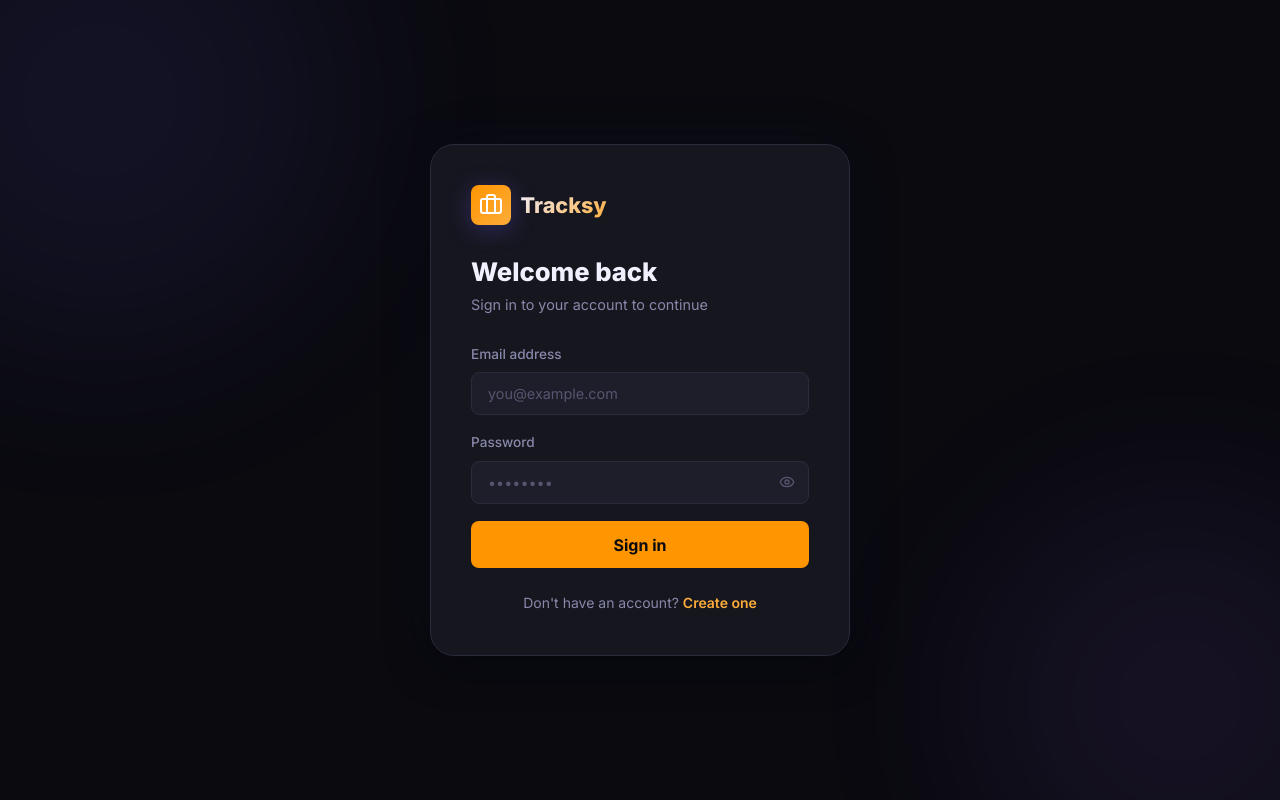
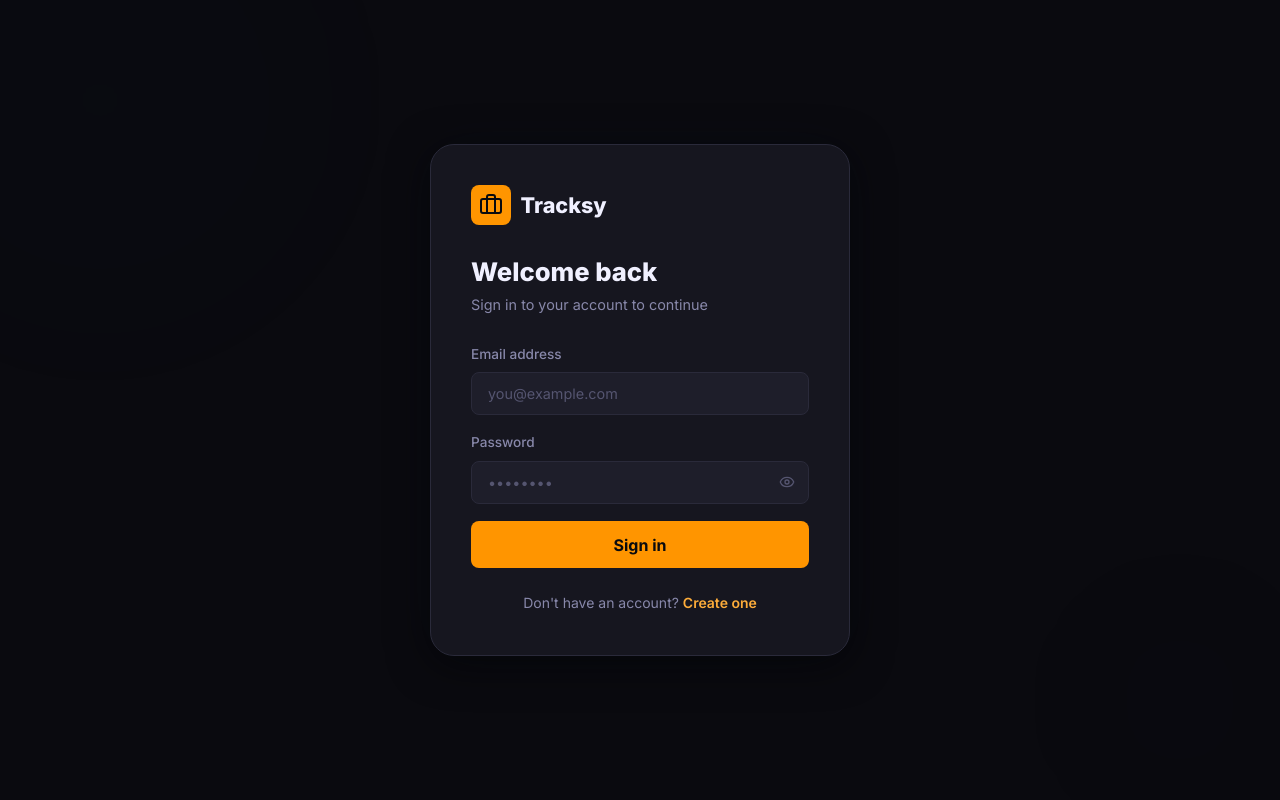
Before and after one commit to tushar03sharma/Tracksy, a React (Vite) app in the folder client/: page /login in a window 1280 px wide. Built offline with nearby package versions, Linux system fonts and the light colour scheme; no server answers.

Commit message:
style: remove purple orbs and gradient branding from authentication layout

```diff
--- a/client/src/pages/Auth.css
+++ b/client/src/pages/Auth.css
@@ -20,12 +20,12 @@
 }
 .auth-orb-1 {
   width: 600px; height: 600px;
-  background: radial-gradient(circle, #6c63ff, transparent);
+  background: radial-gradient(circle, rgba(14, 165, 233, 0.12), transparent);
   top: -200px; left: -200px;
 }
 .auth-orb-2 {
   width: 500px; height: 500px;
-  background: radial-gradient(circle, #8b5cf6, transparent);
+  background: radial-gradient(circle, rgba(148, 163, 184, 0.06), transparent);
   bottom: -150px; right: -150px;
 }
 
@@ -39,7 +39,7 @@
   border: 1px solid var(--border);
   border-radius: var(--radius-xl);
   padding: 2.5rem;
-  box-shadow: var(--shadow-lg), 0 0 60px rgba(108, 99, 255, 0.08);
+  box-shadow: var(--shadow-lg), 0 0 60px rgba(14, 165, 233, 0.04);
 }
 
 /* ─── Logo ──────────────────────────────────────────────────────── */
@@ -51,19 +51,16 @@
 }
 .auth-logo-icon {
   width: 40px; height: 40px;
-  background: linear-gradient(135deg, var(--accent), var(--accent-light));
+  background: var(--accent);
   border-radius: var(--radius-sm);
   display: flex; align-items: center; justify-content: center;
-  color: #fff;
-  box-shadow: var(--shadow-accent);
+  color: #090b0f;
+  font-weight: 700;
 }
 .auth-logo-text {
   font-size: 1.35rem;
   font-weight: 800;
-  background: linear-gradient(135deg, var(--text-primary), var(--accent-light));
-  -webkit-background-clip: text;
-  -webkit-text-fill-color: transparent;
-  background-clip: text;
+  color: var(--text-primary);
 }
 
 /* ─── Header ────────────────────────────────────────────────────── */
```
